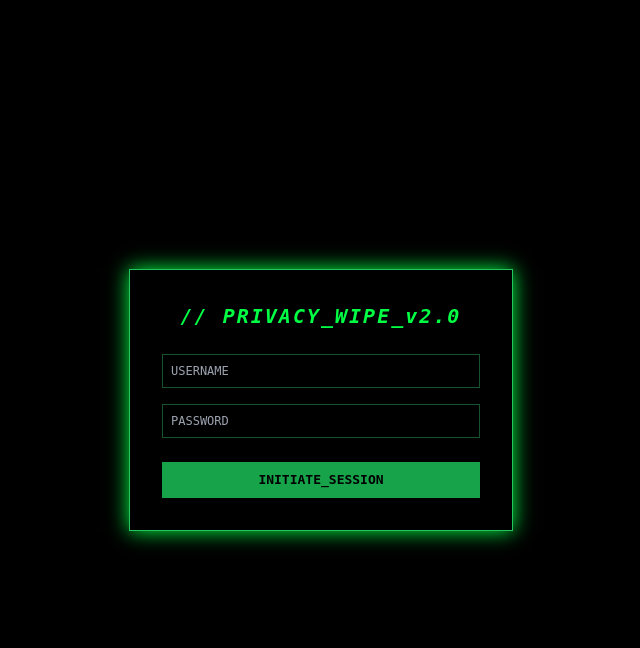
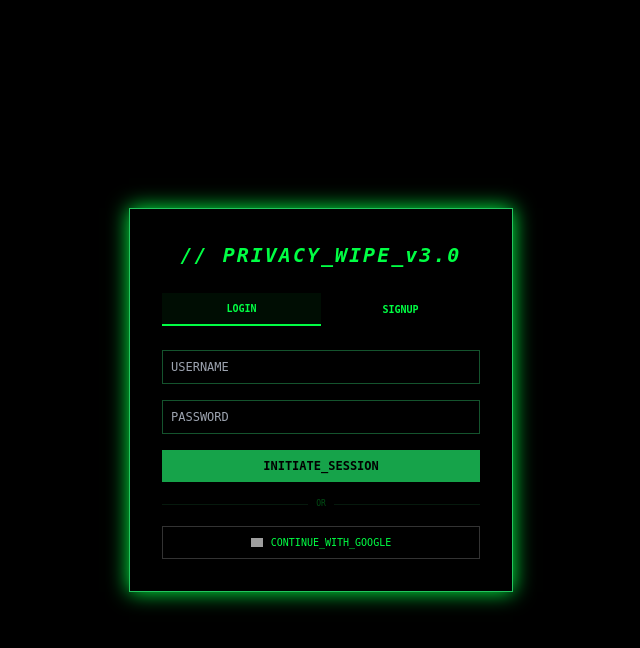
Before and after one commit to uprocks143/PrivacyWipe-Final, a Flask app: page / in a window 1280 px wide. Shown: the top 648 px of the page, without its empty margins (319-959 px from the left). Run offline with Flask 3, Linux system fonts and the light colour scheme; some libraries are stand-ins or nearby versions; grey boxes are pictures that could not be loaded.

Commit message:
Update login page title and structure for v3

```diff
--- a/templates/login.html
+++ b/templates/login.html
@@ -2,18 +2,51 @@
 <!DOCTYPE html>
 <html>
 <head>
-    <title>AUTH_PORTAL</title>
+    <title>PRIVACY_WIPE_v3_AUTH</title>
     <script src="https://cdn.tailwindcss.com"></script>
-    <style>body { background: #000; color: #0f4; font-family: monospace; }</style>
+    <style>
+        body { background: #000; color: #0f4; font-family: monospace; }
+        .tab-active { border-bottom: 2px solid #0f4; background: rgba(0,255,68,0.05); }
+    </style>
 </head>
 <body class="flex items-center justify-center h-screen p-4">
     <div class="border border-green-500 p-8 w-full max-w-sm bg-black/90 shadow-[0_0_20px_#0f4]">
-        <h2 class="text-xl font-bold mb-6 text-center italic tracking-widest">// PRIVACY_WIPE_v2.0</h2>
-        <form action="/login" method="POST">
-            <input type="text" name="username" placeholder="USERNAME" class="w-full bg-black border border-green-900 p-2 mb-4 text-xs outline-none">
-            <input type="password" name="password" placeholder="PASSWORD" class="w-full bg-black border border-green-900 p-2 mb-6 text-xs outline-none">
-            <button class="w-full bg-green-600 text-black font-bold py-2 hover:bg-white">INITIATE_SESSION</button>
+        <h2 class="text-xl font-bold mb-6 text-center italic tracking-widest">// PRIVACY_WIPE_v3.0</h2>
+
+        <div class="flex mb-6 text-[10px] font-bold">
+            <button id="l-tab" class="flex-1 py-2 tab-active" onclick="switchAuth('login')">LOGIN</button>
+            <button id="s-tab" class="flex-1 py-2" onclick="switchAuth('signup')">SIGNUP</button>
+        </div>
+
+        <form id="auth-form" action="/login" method="POST">
+            <input type="text" name="username" placeholder="USERNAME" class="w-full bg-black border border-green-900 p-2 mb-4 text-xs outline-none focus:border-green-400" required>
+            <input type="password" name="password" placeholder="PASSWORD" class="w-full bg-black border border-green-900 p-2 mb-4 text-xs outline-none focus:border-green-400" required>
+            <div id="signup-extra" class="hidden">
+                <input type="text" name="hint" placeholder="RECOVERY_HINT" class="w-full bg-black border border-green-900 p-2 mb-4 text-xs outline-none">
+            </div>
+            <button id="auth-btn" class="w-full bg-green-600 text-black font-bold py-2 text-xs hover:bg-white transition">INITIATE_SESSION</button>
         </form>
+
+        <div class="flex items-center my-4 opacity-30"><div class="flex-grow border-t border-green-900"></div><span class="px-2 text-[8px]">OR</span><div class="flex-grow border-t border-green-900"></div></div>
+
+        <button class="w-full border border-white/20 py-2 text-[10px] flex items-center justify-center gap-2 hover:bg-white/5">
+            <img src="https://www.svgrepo.com/show/355037/google.svg" class="w-3"> CONTINUE_WITH_GOOGLE
+        </button>
     </div>
+
+    <script>
+        function switchAuth(type) {
+            const form = document.getElementById('auth-form');
+            const extra = document.getElementById('signup-extra');
+            const btn = document.getElementById('auth-btn');
+            if(type === 'signup') {
+                form.action = '/signup'; extra.classList.remove('hidden'); btn.innerText = 'CREATE_IDENTITY';
+                document.getElementById('s-tab').classList.add('tab-active'); document.getElementById('l-tab').classList.remove('tab-active');
+            } else {
+                form.action = '/login'; extra.classList.add('hidden'); btn.innerText = 'INITIATE_SESSION';
+                document.getElementById('l-tab').classList.add('tab-active'); document.getElementById('s-tab').classList.remove('tab-active');
+            }
+        }
+    </script>
 </body>
 </html>
```
